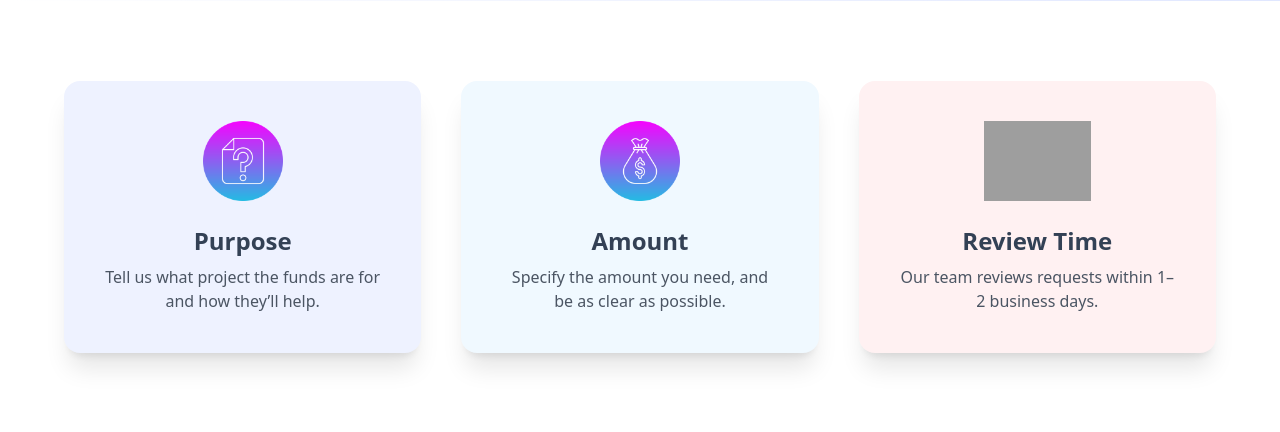
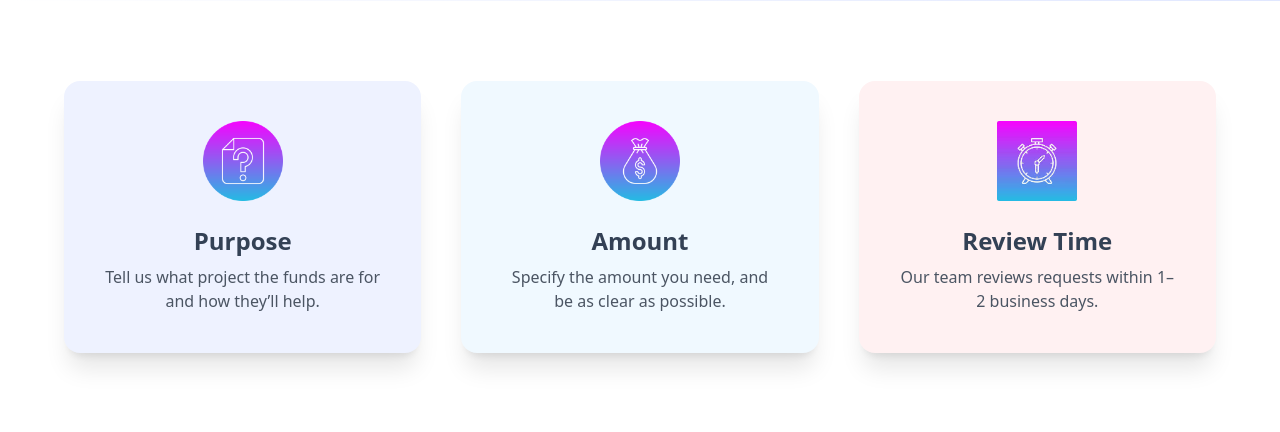
Before and after one commit to cooleymike/marketing, a Django app: page /request_funds/ in a window 1280 px wide. Shown: the part 911-1343 px from the top of the page. Run offline with Django 4.2, Linux system fonts and the light colour scheme; the visitor is signed in with stand-in values (Sample User, id 1); some libraries are stand-ins or nearby versions; grey boxes are pictures that could not be loaded.

Commit message:
fix: template-icon-issue added a missing icon to Review Time (#11)
* fix: template-icon-issue added a missing icon stopwtch.jpeg to Review Time

```diff
--- a/core/templates/request_funds.html
+++ b/core/templates/request_funds.html
@@ -25,7 +25,7 @@
     </div>
 
     <div class="feature-card bg-rose-50 dark:bg-gray-800 rounded-2xl shadow-xl p-10 text-center transform hover:-translate-y-2 hover:scale-105 transition-all duration-500">
-      <img src="/static/images/review.png" alt="Review" class="h-20 mb-6 mx-auto">
+      <img src="/static/images/stopwtch.jpeg" alt="Review" class="h-20 mb-6 mx-auto">
       <h3 class="text-2xl font-bold text-slate-700 dark:text-white">Review Time</h3>
       <p class="text-gray-600 dark:text-gray-300 mt-2">Our team reviews requests within 1–2 business days.</p>
     </div>
```
Also changed, not shown: core/static/images/stopwtch.jpeg (added), core/static/static/images/analytics.svg (deleted).
